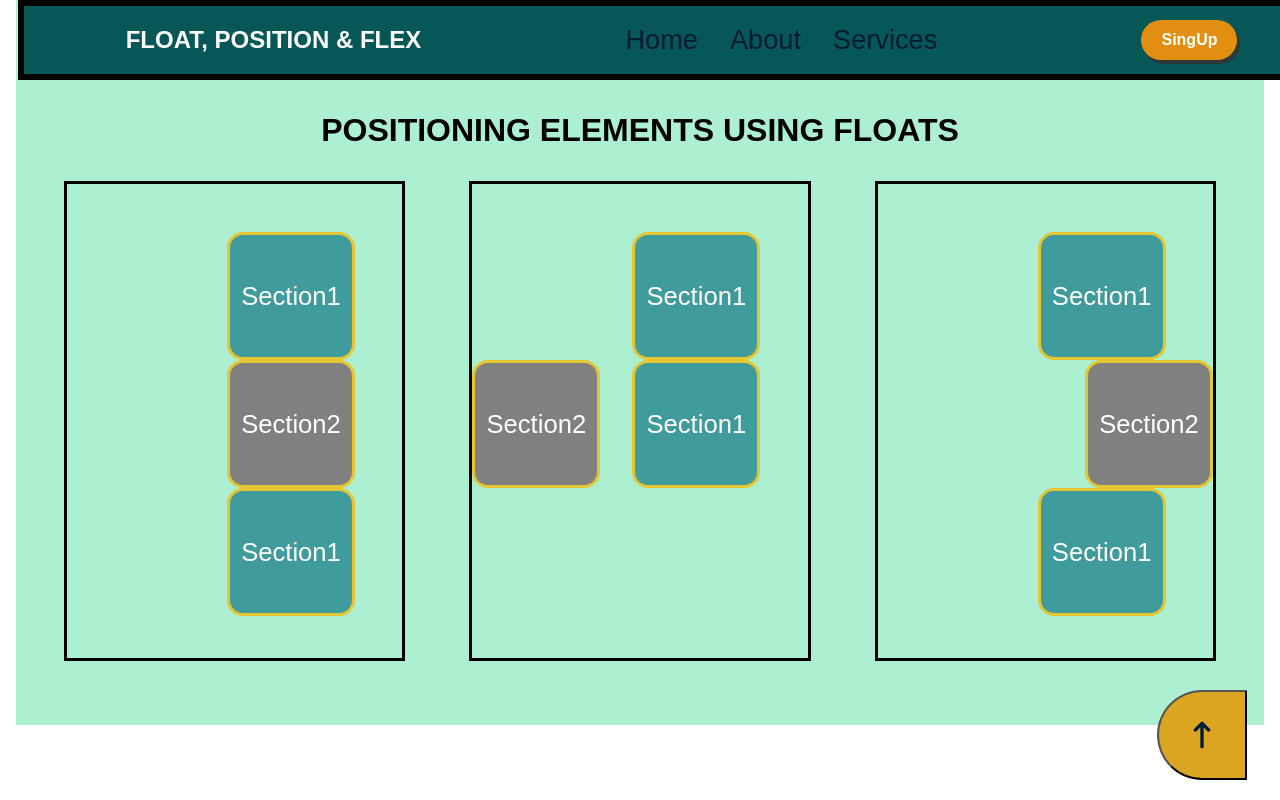
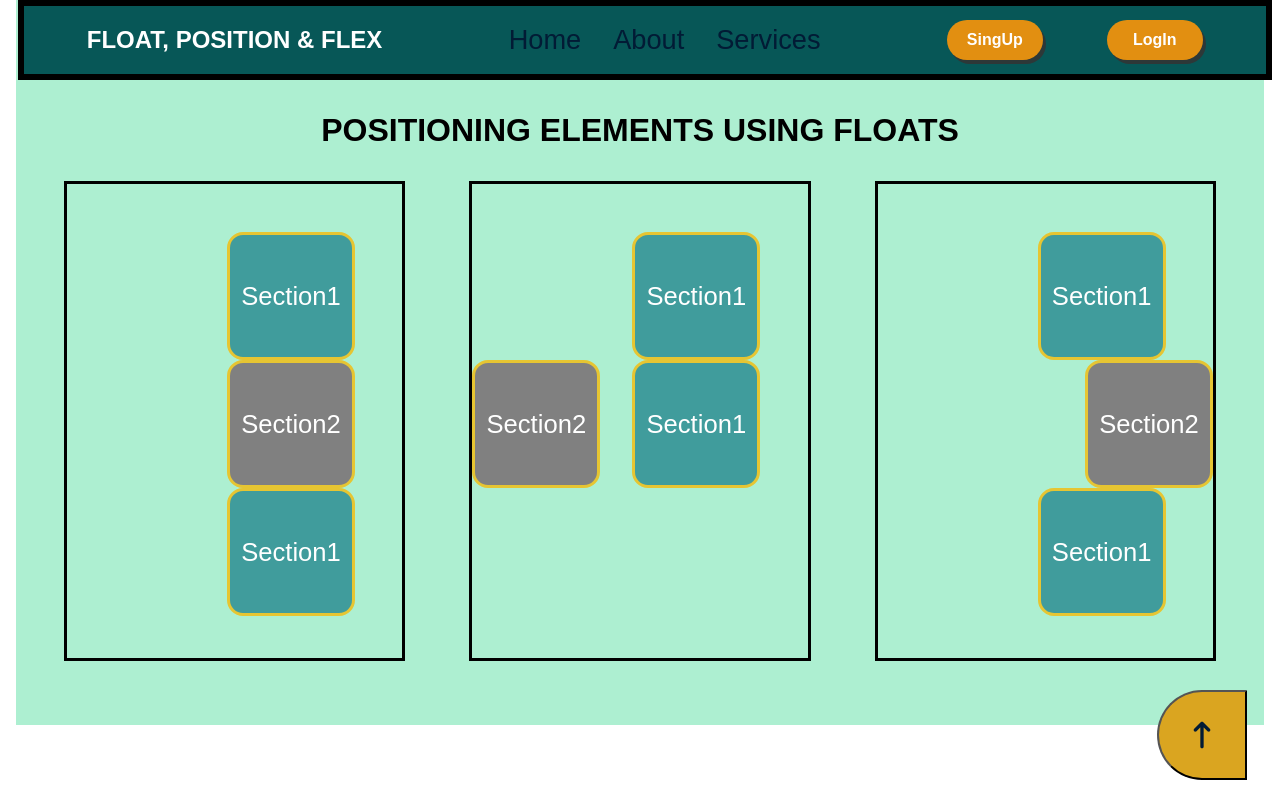
Before and after one commit to SangeetaRathore/float_position_flex, a plain HTML site: page index.html in a window 1280 px wide. Shown: the top 800 px of the page. Drawn offline with Linux system fonts and the light colour scheme.

Commit message:
Update style.css

```diff
--- a/style.css
+++ b/style.css
@@ -7,7 +7,7 @@
 
 .nav{
     margin: 0 1.1rem;
-    width: 93rem;
+    width: 98%;
     height:5rem;
     position: fixed;
     z-index: 1;
```
